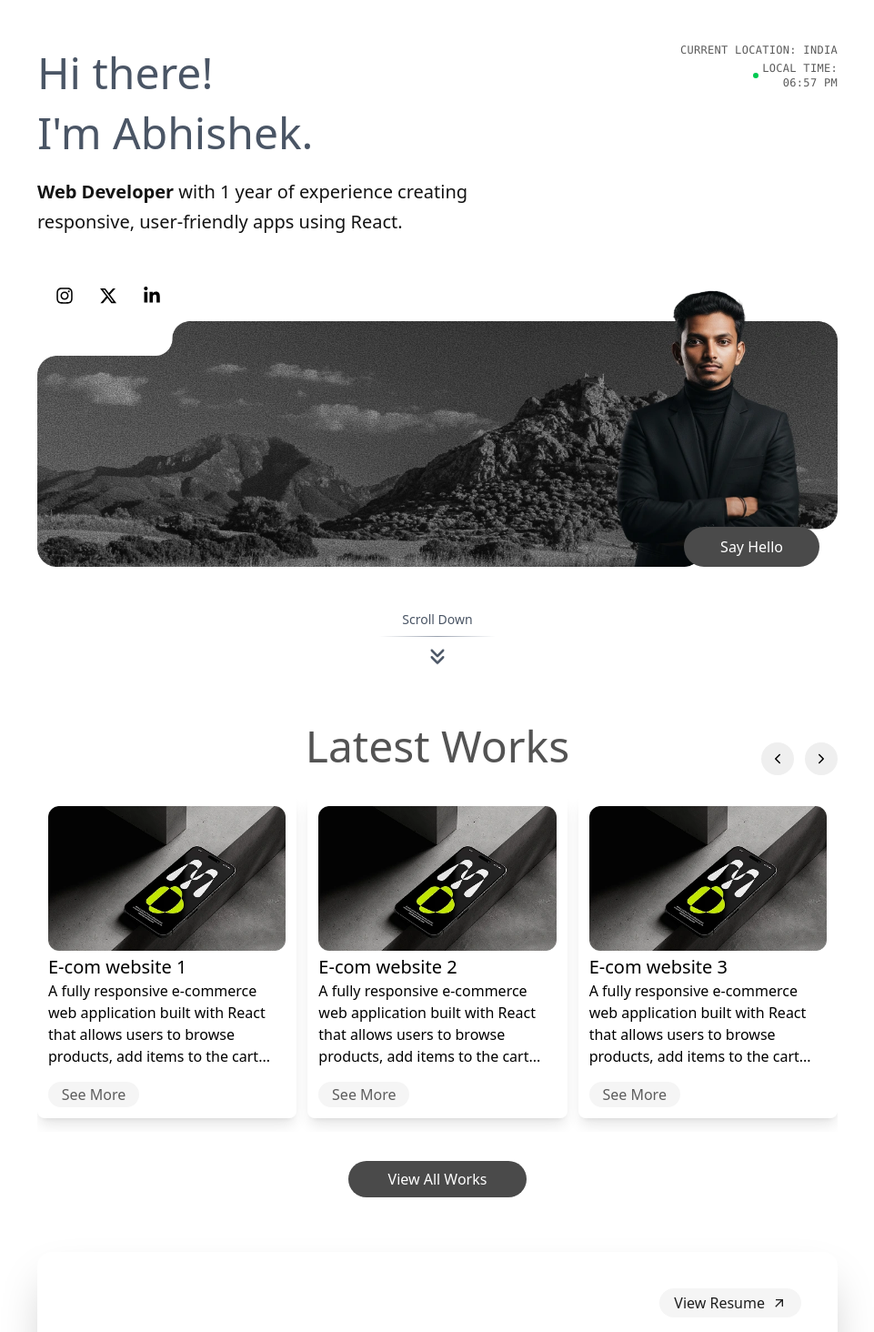
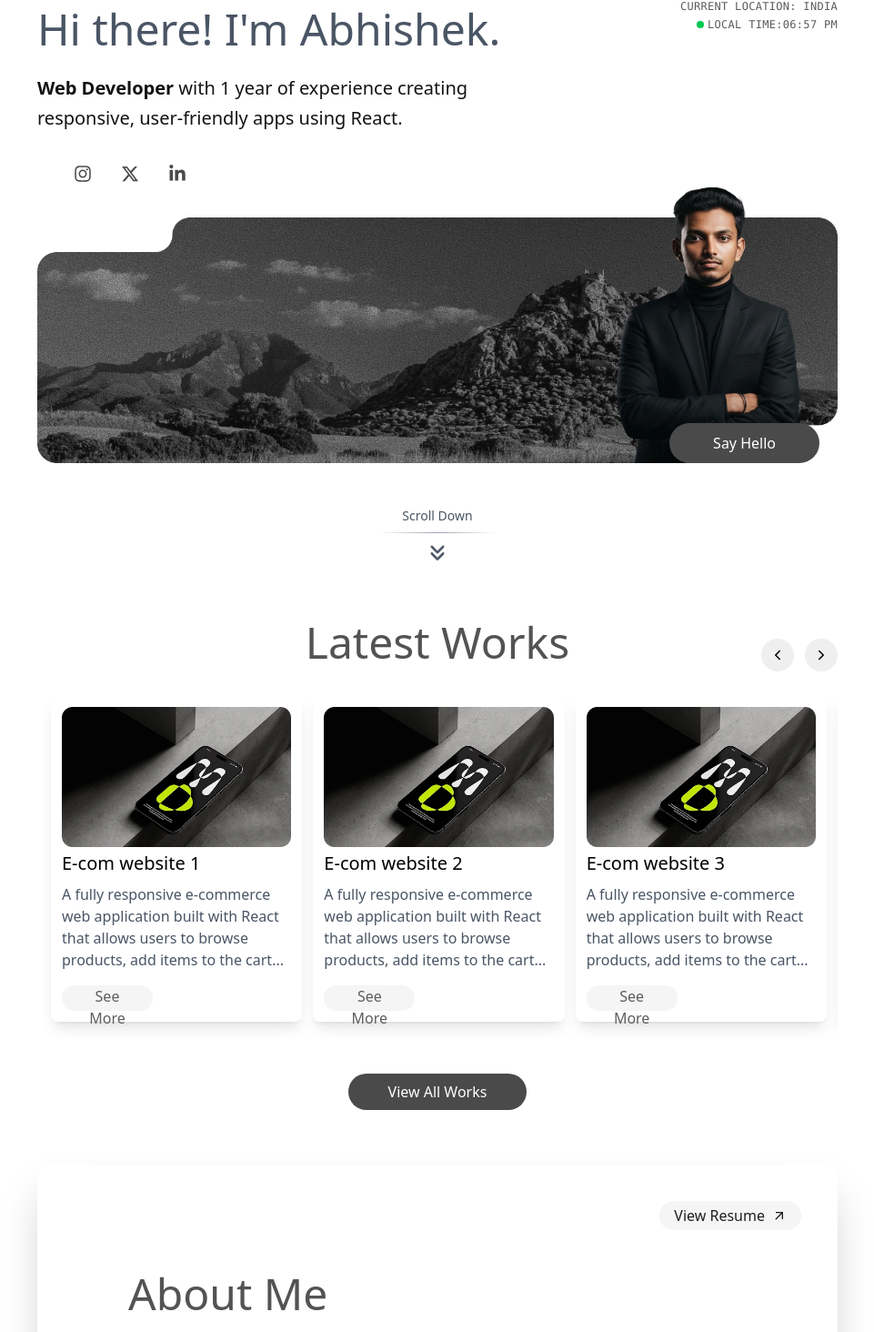
Before and after one commit to abhishekkarayil/portfolio, a React (Vite) app: page / in a window 1280 px wide. Shown: the part 133-1597 px from the top of the page at 91% size, without its empty margins (159-1120 px from the left). Built offline with nearby package versions, Linux system fonts and the light colour scheme.

Commit message:
Refactor Header and StaggeredMenu components for improved accessibility and responsiveness; update Home and Works components for better layout and functionality

```diff
--- a/package.json
+++ b/package.json
@@ -4,7 +4,7 @@
   "version": "0.0.0",
   "type": "module",
   "scripts": {
-    "dev": "vite",
+    "dev": "vite --host",
     "build": "vite build",
     "lint": "eslint .",
     "preview": "vite preview"
--- a/src/Components/AboutMe/AboutMe.jsx
+++ b/src/Components/AboutMe/AboutMe.jsx
@@ -1,25 +1,49 @@
-import React from 'react'
-import myPhoto from "../../assets/Images/Rectangle 31.webp"
+import React from "react";
+import myPhoto from "../../assets/Images/Rectangle 31.webp";
 import { MdOutlineArrowOutward } from "react-icons/md";
-import { Link } from 'react-router-dom';
+import { Link } from "react-router-dom";
 
 function AboutMe() {
-    const skills = ["My Expertise", "HTML5", "CSS3", "JavaScript", "React.js", "Tailwind CSS", "Bootstrap"]
+  const skills = [
+    "My Expertise",
+    "HTML5",
+    "CSS3",
+    "JavaScript",
+    "React.js",
+    "Tailwind CSS",
+    "Bootstrap",
+  ];
+
+  const handleResumeClick = (e) => {
+    e.preventDefault();
+    console.log("clicked");
+    const link = document.createElement("a");
+    link.href = "/Resume/ABHISHEK-K-CV.pdf";
+    link.download = "ABHISHEK-K-CV.pdf";
+    link.target = "_blank";
+    document.body.appendChild(link);
+    link.click();
+    document.body.removeChild(link);
+  };
 
   return (
-        <div className='lg:px-50 md:px-15 mt-15 px-2.5'>
-            <div className='flex justify-center flex-col items-center relative shadow-2xl rounded-2xl gap-3.5'>
-
-                <div className='w-full hidden md:flex justify-end md:mt-8 md:pr-8 lg:mt-10 lg:pr-10'>
-                    <a href="/Resume/ABHISHEK-K-CV.pdf" download className='flex items-center gap-2 text-[#1E1E1E] bg-[#F5F5F5] px-4 py-1 rounded-full hover:cursor-pointer hover:bg-[#e1dddd] transition-all'>
+    <div className="lg:px-50 md:px-15 mt-15 px-2.5">
+      <div className="flex justify-center flex-col items-center relative shadow-2xl rounded-2xl gap-3.5">
+        <div className="w-full hidden md:flex justify-end md:mt-8 md:pr-8 lg:mt-10 lg:pr-10 relative z-10">
+          <button
+            onClick={handleResumeClick}
+            className="flex items-center gap-2 text-[#1E1E1E] bg-[#F5F5F5] px-4 py-1 rounded-full cursor-pointer hover:bg-[#e1dddd] transition-all relative z-10"
+          >
             View Resume <MdOutlineArrowOutward />
-                    </a>
+          </button>
         </div>
 
-                <div className='flex md:flex-row flex-col mt-4 lg:gap-15 gap-5 px-3.5 lg:px-25 md:px-10 lg:mt-8'>
-                    <div className='flex flex-col items-center lg:items-start gap-5'>
-                        <h2 className='text-5xl lg:text-5xl md:text-3xl text-[#535353] font-medium'>About Me</h2>
-                        <div className='lg:w-65 w-65 md:w-50'>
+        <div className="flex md:flex-row flex-col mt-4 lg:gap-15 gap-5 px-3.5 lg:px-25 md:px-10 lg:mt-8">
+          <div className="flex flex-col items-center lg:items-start gap-5">
+            <h2 className="text-5xl lg:text-5xl md:text-3xl text-[#535353] font-medium">
+              About Me
+            </h2>
+            <div className="lg:w-65 w-65 md:w-50">
               <img
                 src={myPhoto}
                 alt="myPhotos"
@@ -28,29 +52,34 @@ function AboutMe() {
               />
             </div>
 
-                        <div className='w-full flex md:hidden justify-center'>
-                            <a href="/Resume/ABHISHEK-K-CV.pdf" download className='flex items-center gap-2 text-[#1E1E1E] bg-[#F5F5F5] px-4 py-1 rounded-full hover:cursor-pointer hover:bg-[#e1dddd] transition-all'>
+            <div className="w-full flex md:hidden justify-center relative z-10">
+              <button
+                onClick={handleResumeClick}
+                className="flex items-center gap-2 text-[#1E1E1E] bg-[#F5F5F5] px-4 py-1 rounded-full cursor-pointer hover:bg-[#e1dddd] transition-all relative z-10"
+              >
                 View Resume <MdOutlineArrowOutward />
-                            </a>
+              </button>
             </div>
           </div>
 
-                    <div className='md:mt-13 lg:mt-18 flex flex-col items-start'>
+          <div className="md:mt-13 lg:mt-18 flex flex-col items-start">
             <p className="text-gray-700 leading-relaxed text-sm lg:text-lg">
-                            I'm a passionate Web Developer specializing in React and modern front-end technologies.
-                            I enjoy turning complex problems into simple, elegant digital experiences. With a strong
-                            focus on responsive design and clean code, I create web applications that are fast,
-                            accessible, and visually engaging.
+              I'm a passionate Web Developer specializing in React and modern
+              front-end technologies. I enjoy turning complex problems into
+              simple, elegant digital experiences. With a strong focus on
+              responsive design and clean code, I create web applications that
+              are fast, accessible, and visually engaging.
             </p>
             <p className="text-gray-700 mt-1 leading-relaxed text-sm lg:text-lg">
-                            I'm constantly exploring new tools and frameworks to improve my workflow and deliver
-                            better user experiences. My goal is to build products that not only look great but also
-                            perform seamlessly across all devices.
+              I'm constantly exploring new tools and frameworks to improve my
+              workflow and deliver better user experiences. My goal is to build
+              products that not only look great but also perform seamlessly
+              across all devices.
             </p>
           </div>
         </div>
 
-                <div className='flex flex-wrap gap-3.5 md:mt-5 p-2'>
+        <div className="flex flex-wrap gap-3.5 md:mt-5 p-2">
           {skills.map((skill, index) => (
             <span
               key={index}
@@ -65,16 +94,16 @@ function AboutMe() {
           ))}
         </div>
 
-                <div className='flex justify-center items-center p-5'>
-                    <Link to='/about'>
-                        <button className='bg-[#4A4A4A] text-[#FFFFFF] text-sm md:text-base rounded-4xl md:w-35 md:h-10 w-35 h-8 hover:bg-[#5b5959] hover:cursor-pointer'>
+        <div className="flex justify-center items-center p-5">
+          <Link to="/about">
+            <button className="bg-[#4A4A4A] text-[#FFFFFF] text-sm md:text-base rounded-4xl md:w-35 md:h-10 w-35 h-8 hover:bg-[#5b5959] hover:cursor-pointer">
               Read More
             </button>
           </Link>
         </div>
       </div>
     </div>
-    )
+  );
 }
 
-export default AboutMe
+export default AboutMe;
--- a/src/Components/Home/Home.jsx
+++ b/src/Components/Home/Home.jsx
@@ -16,25 +16,25 @@ const Home = () => {
   ];
 
   return (
-    <section className='w-full relative flex flex-col justify-center md:px-15 lg:px-50 px-5 mt-20'>
+    <section className='w-full relative flex flex-col justify-center md:px-15 lg:px-50 px-5'>
       <div className='flex flex-col justify-between items-start'>
 
 
         <div className='flex pt-25 w-full md:flex-row flex-col items-start lg:space-x-20 lg:space-y-0 space-y-6'>
 
 
-          <div className='flex flex-col items-end text-sm md:hidden w-full text-right text-[#5B5B5B] space-y-2 font-mono'>
-            <p>CURRENT LOCATION: INDIA</p>
-            <div className='flex  items-center justify-end'>
-              <span className='w-2 h-2 bg-green-500 rounded-full mr-2' />
-              <span>LOCAL TIME: <Time /></span>
-            </div>
-          </div>
+          <div className='flex flex-col items-end text-sm md:hidden w-full text-right text-[#5B5B5B] space-y-1 font-mono flex-shrink-0'>
+  <p className='tracking-wide'>CURRENT LOCATION: INDIA</p>
+  <div className='flex items-center justify-end'>
+    <span className='w-2 h-2 bg-green-500 rounded-full mr-2' />
+    <span className='tracking-wide inline-flex items-center'>LOCAL TIME: <Time /></span>
+  </div>
+</div>
 
 
           <div className='flex flex-col w-full md:w-auto flex-1'>
             <h1 className='text-gray-600 lg:text-5xl text-3xl font-medium leading-snug'>
-              Hi there! <br /> I'm Abhishek.
+              Hi there!  I'm Abhishek.
             </h1>
             <p className='lg:text-xl text-sm max-w-130 text-[#131313] leading-relaxed mt-4'>
               <span className='font-semibold'>Web Developer</span> with 1 year of experience creating responsive, user-friendly apps using React.
@@ -44,8 +44,8 @@ const Home = () => {
     <div className='hidden md:flex flex-col items-end text-xs w-auto text-right text-[#5B5B5B] space-y-1 font-mono flex-shrink-0'>
   <p className='tracking-wide'>CURRENT LOCATION: INDIA</p>
   <div className='flex items-center justify-end gap-1'>
-    <span className='w-1.5 h-1.5 bg-green-500 rounded-full' />
-    <span className='tracking-wide'>LOCAL TIME: <Time /></span>
+    <span className='w-2 h-2 bg-green-500 rounded-full' />
+    <span className='tracking-wide inline-flex items-center'>LOCAL TIME: <Time /></span>
   </div>
 </div>
 
@@ -70,15 +70,15 @@ const Home = () => {
             className='md:hidden w-full h-auto object-cover rounded-lg'
           />
 
-          <div className='absolute bottom-38 left-2 md:bottom-41 md:left-0 lg:bottom-68'>
-            <ul className='flex gap-5 md:gap-4 lg:gap-7 rounded-full px-3 py-2 md:px-4 md:py-2 lg:px-5 lg:py-2.5'>
+          <div className='absolute bottom-38 left-2 md:bottom-41 md:left-0 lg:bottom-73'>
+            <ul className='flex gap-5 md:gap-4 lg:gap-8 rounded-full px-3 py-2 md:px-4 md:py-2 lg:px-10 lg:py-2.5'>
               {socialItems.map((social, index) => (
                 <li key={index}>
                   <a
                     href={social.link}
                     target='_blank'
                     rel='noreferrer'
-                    className='inline-flex items-center text-sm md:text-base lg:text-xl hover:text-gray-300 transition-colors'
+                    className='inline-flex items-center text-sm md:text-base lg:text-xl hover:text-[#1e1d1d] text-[#4B4B4B] transition-colors'
                     aria-label={social.label}
                   >
                     {social.icon}
@@ -88,7 +88,7 @@ const Home = () => {
             </ul>
           </div>
         <Link to='/contact'>
-          <button className='absolute bg-[#4A4A4A] text-white text-xs md:text-sm lg:text-base px-4 py-1 md:px-5 md:py-1 lg:px-10 lg:py-2.5 rounded-full bottom-1 right-2 md:bottom-0 lg:bottom-0 lg:right-5 hover:bg-[#3c3c3c] transition-colors duration-300 font-medium'>
+          <button className='absolute bg-[#4A4A4A] text-white text-xs md:text-sm lg:text-base px-4 py-1 md:px-5 md:py-1 lg:px-12 lg:py-2.5 rounded-full bottom-1 right-2 md:bottom-0 lg:bottom-0 lg:right-5 hover:bg-[#3c3c3c] transition-colors duration-300 font-medium'>
             Say Hello
           </button>
           </Link>
--- a/src/Components/Works/Works.jsx
+++ b/src/Components/Works/Works.jsx
@@ -1,18 +1,12 @@
-import React, { useRef } from 'react'
+import React, { useRef, useState } from 'react';
 import { IoIosArrowBack, IoIosArrowForward } from "react-icons/io";
 import { Swiper, SwiperSlide } from 'swiper/react';
-import { Pagination, Navigation } from 'swiper/modules';
+import { Navigation } from 'swiper/modules';
+import { Link } from 'react-router-dom';
 
 import 'swiper/css';
-import 'swiper/css/pagination';
 import 'swiper/css/navigation';
-
 import Rectangle26 from '../../assets/Images/Rectangle 26.webp';
-import { Link } from 'react-router-dom';
-
-function Works() {
-    const navigationPrevRef = useRef(null);
-    const navigationNextRef = useRef(null);
 
 const portfolioProjects = [
   {
@@ -49,115 +43,145 @@ function Works() {
   }
 ];
 
+const ProjectCard = ({ project }) => (
+  <div className='flex flex-col shadow-lg hover:shadow-2xl transition-shadow p-4 md:p-3 rounded-lg bg-white'>
+    <img
+      src={project.image}
+      alt={project.title}
+      className='w-full rounded-lg select-none'
+      draggable="false"
+    />
+    <p className='font-medium text-xl mt-3 md:mt-1'>{project.title}</p>
+    <p className='text-gray-600 text-sm md:text-base mt-2'>{project.description}</p>
+    <button className='bg-[#F5F5F5] hover:bg-[#e9e7e7] rounded-2xl text-[#5D5D5D] px-4 py-1.5 md:py-0 md:w-25 md:h-7 mt-4 w-fit transition-colors'>
+      {project.buttonText}
+    </button>
+  </div>
+);
+
+const MobileSlider = ({ projects, currentSlide, setCurrentSlide }) => {
+  const touchStartX = useRef(0);
+  const touchEndX = useRef(0);
+
+  const handleTouchStart = (e) => touchStartX.current = e.touches[0].clientX;
+  const handleTouchMove = (e) => touchEndX.current = e.touches[0].clientX;
+
+  const handleTouchEnd = () => {
+    const distance = touchStartX.current - touchEndX.current;
+    const threshold = 50;
+
+    if (distance > threshold) {
+      setCurrentSlide((prev) => prev === projects.length - 1 ? 0 : prev + 1);
+    } else if (distance < -threshold) {
+      setCurrentSlide((prev) => prev === 0 ? projects.length - 1 : prev - 1);
+    }
+  };
+
+  return (
+    <div
+      className="block md:hidden px-4 overflow-hidden"
+      onTouchStart={handleTouchStart}
+      onTouchMove={handleTouchMove}
+      onTouchEnd={handleTouchEnd}
+      style={{ touchAction: 'pan-y' }}
+    >
+      <div
+        className="flex transition-transform duration-500 ease-out"
+        style={{ transform: `translateX(-${currentSlide * 100}%)` }}
+      >
+        {projects.map((project) => (
+          <div key={project.id} className="w-full flex-shrink-0 px-2">
+            <ProjectCard project={project} />
+          </div>
+        ))}
+      </div>
+
+      <div className="flex justify-center mt-4 space-x-2">
+        {projects.map((_, idx) => (
+          <div
+            key={idx}
+            className={`w-2.5 h-2.5 rounded-full transition-all duration-300 ${
+              idx === currentSlide ? 'bg-[#535353]' : 'bg-gray-300'
+            }`}
+          />
+        ))}
+      </div>
+    </div>
+  );
+};
+
+const DesktopSwiper = ({ projects, swiperRef }) => (
+  <div className='hidden md:block'>
+    <Swiper
+      modules={[Navigation]}
+      spaceBetween={12}
+      slidesPerView={3}
+      onSwiper={(swiper) => swiperRef.current = swiper}
+      breakpoints={{
+        768: { slidesPerView: 3, spaceBetween: 12 },
+        1024: { slidesPerView: 3, spaceBetween: 12 },
+      }}
+      className="px-3"
+      style={{ paddingBottom: '25px', paddingTop: '15px', paddingLeft: '15px', paddingRight: '12px' }}
+    >
+      {projects.map((project) => (
+        <SwiperSlide key={project.id}>
+          <ProjectCard project={project} />
+        </SwiperSlide>
+      ))}
+    </Swiper>
+  </div>
+);
+
+function Works() {
+  const swiperRef = useRef(null);
+  const [currentSlide, setCurrentSlide] = useState(0);
+
   return (
     <div className='lg:px-50 md:px-15'>
       <div className='flex w-full justify-center mt-15 mb-5 px-5 relative'>
-                <h1 className='font-medium text-2xl lg:text-5xl text-[#535353]'>Latest Works</h1>
+        <h1 className='font-medium text-2xl lg:text-5xl text-[#535353]'>
+          Latest Works
+        </h1>
+
         <div className='md:flex absolute right-0 gap-3 mt-5 hidden'>
           <button
-                        ref={navigationPrevRef}
-                        className='bg-[#EFEFEF] lg:w-9 lg:h-9 md:w-7 md:h-7 rounded-full flex justify-center items-center hover:bg-[#e9e7e7] hover:cursor-pointer'
+            onClick={() => swiperRef.current?.slidePrev()}
+            className='bg-[#EFEFEF] lg:w-9 lg:h-9 md:w-7 md:h-7 rounded-full flex justify-center items-center hover:bg-[#e9e7e7] transition-colors'
+            aria-label="Previous slide"
           >
             <IoIosArrowBack />
           </button>
           <button
-                        ref={navigationNextRef}
-                        className='bg-[#EFEFEF] lg:w-9 lg:h-9 md:w-7 md:h-7 rounded-full flex justify-center items-center hover:bg-[#e9e7e7] hover:cursor-pointer'
+            onClick={() => swiperRef.current?.slideNext()}
+            className='bg-[#EFEFEF] lg:w-9 lg:h-9 md:w-7 md:h-7 rounded-full flex justify-center items-center hover:bg-[#e9e7e7] transition-colors'
+            aria-label="Next slide"
           >
             <IoIosArrowForward />
           </button>
         </div>
       </div>
 
+      <MobileSlider
+        projects={portfolioProjects}
+        currentSlide={currentSlide}
+        setCurrentSlide={setCurrentSlide}
+      />
 
-            <div className="block md:hidden px-4">
-                <Swiper
-                    modules={[Pagination]}
-                    spaceBetween={20}
-                    slidesPerView={1}
-                    pagination={{
-                        clickable: true,
-                        dynamicBullets: true
-                    }}
-                    style={{ paddingBottom: '50px' }}
-                >
-                    {portfolioProjects.map((project) => (
-                        <SwiperSlide key={project.id} style={{ height: 'auto' }}>
-                            <div className='flex flex-col shadow-lg p-4 rounded-lg bg-white'>
-                                <img
-                                    src={project.image}
-                                    alt="project-img"
-                                    className='w-full rounded-lg select-none'
-                                    draggable="false"
+      <DesktopSwiper
+        projects={portfolioProjects}
+        swiperRef={swiperRef}
       />
-                                <p className='font-medium text-xl mt-3'>{project.title}</p>
-                                <p className='text-gray-600 text-sm mt-2'>{project.description}</p>
-                                <button className='bg-[#F5F5F5] rounded-2xl text-[#5D5D5D] px-4 py-1.5 mt-4 w-fit'>
-                                    {project.buttonText}
-                                </button>
-                            </div>
-                        </SwiperSlide>
-                    ))}
-                </Swiper>
-            </div>
-
-            <div className='hidden md:block'>
-                <Swiper
-                    modules={[Navigation]}
-                    spaceBetween={12}
-                    slidesPerView={3}
-                    navigation={{
-                        prevEl: navigationPrevRef.current,
-                        nextEl: navigationNextRef.current,
-                    }}
-                    onBeforeInit={(swiper) => {
-                        swiper.params.navigation.prevEl = navigationPrevRef.current;
-                        swiper.params.navigation.nextEl = navigationNextRef.current;
-                    }}
-                    breakpoints={{
-                        768: {
-                            slidesPerView: 3,
-                            spaceBetween: 12,
-                        },
-                        1024: {
-                            slidesPerView: 3,
-                            spaceBetween: 12,
-                        },
-                    }}
-                    className="px-3"
-                     style={{
-                        paddingBottom: '15px',
-                        paddingTop: '10px'
-                    }}
-                >
-                    {portfolioProjects.map((project) => (
-                        <SwiperSlide key={project.id}>
-                            <div className='flex flex-col shadow-lg hover:shadow-2xl hover:cursor-pointer p-3 rounded-lg'>
-                                <div>
-                                    <img src={project.image} alt="project-img" />
-                                </div>
-                                <p className='font-medium text-xl mt-1'>{project.title}</p>
-                                <p>{project.description}</p>
-                                <button className='bg-[#F5F5F5] hover:cursor-pointer hover:bg-[#e9e7e7] rounded-2xl text-[#5D5D5D] w-25 h-7 mt-4'>
-                                    {project.buttonText}
-                                </button>
-                            </div>
-                        </SwiperSlide>
-                    ))}
-                </Swiper>
-            </div>
 
       <div className='flex lg:mt-8 mt-8 justify-center items-center'>
-            <Link to="works">
-  <button className="bg-[#4A4A4A] text-[#FFFFFF] text-sm md:text-base rounded-4xl md:w-49 md:h-10 w-35 h-8 hover:bg-[#5b5959] hover:cursor-pointer">
+        <Link to="/works">
+          <button className="bg-[#4A4A4A] text-[#FFFFFF] text-sm md:text-base rounded-4xl md:w-49 md:h-10 w-35 h-8 hover:bg-[#5b5959] transition-colors">
             View All Works
           </button>
         </Link>
-
-
       </div>
     </div>
-    )
+  );
 }
 
-export default Works
+export default Works;
```
Also changed, not shown: src/Components/Header/Header.jsx (+8 -2 lines), src/Components/Header/StaggeredMenu/StaggeredMenu.jsx (+10 -12 lines). Lines whose indentation alone changed are shown as unchanged.
